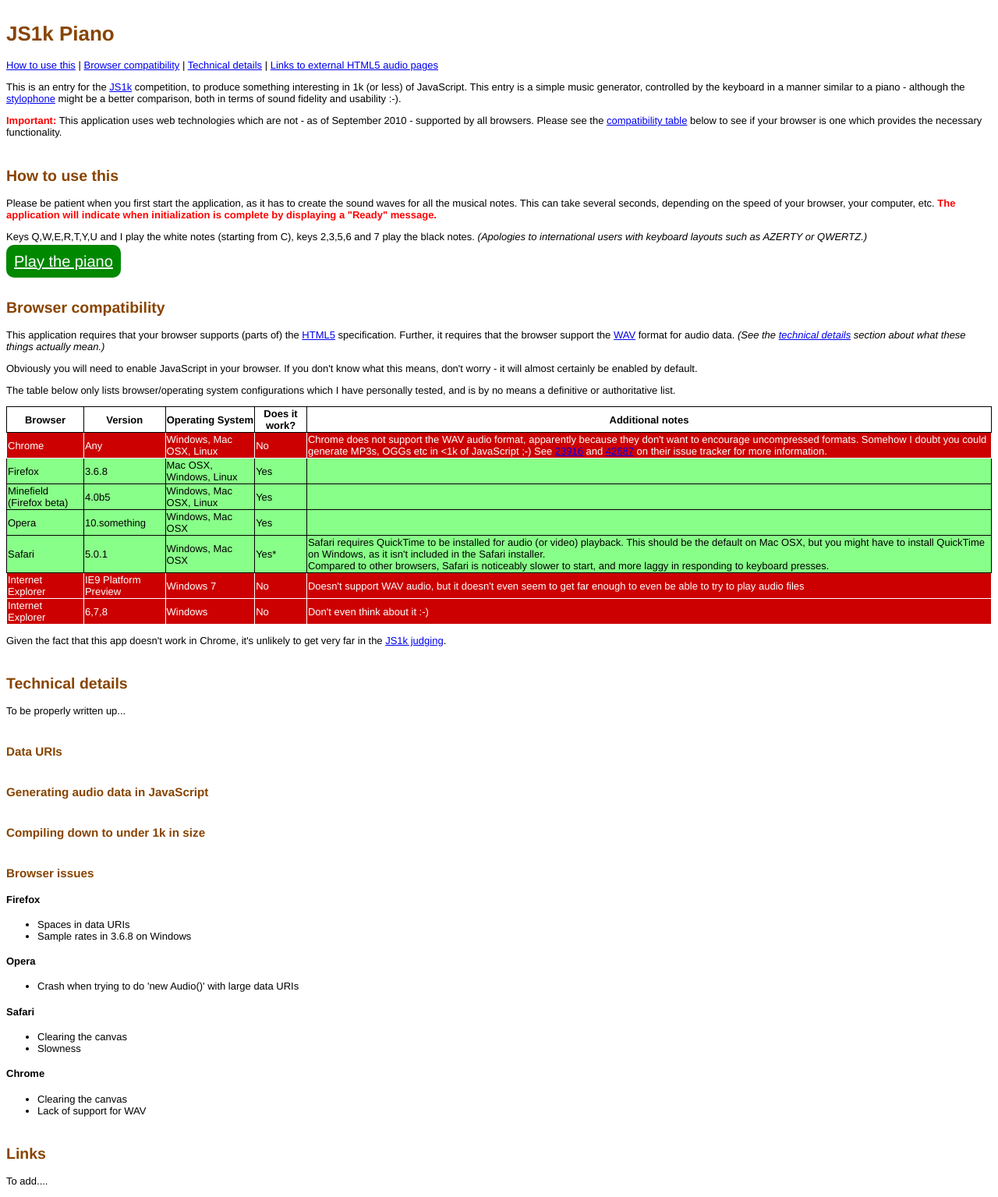
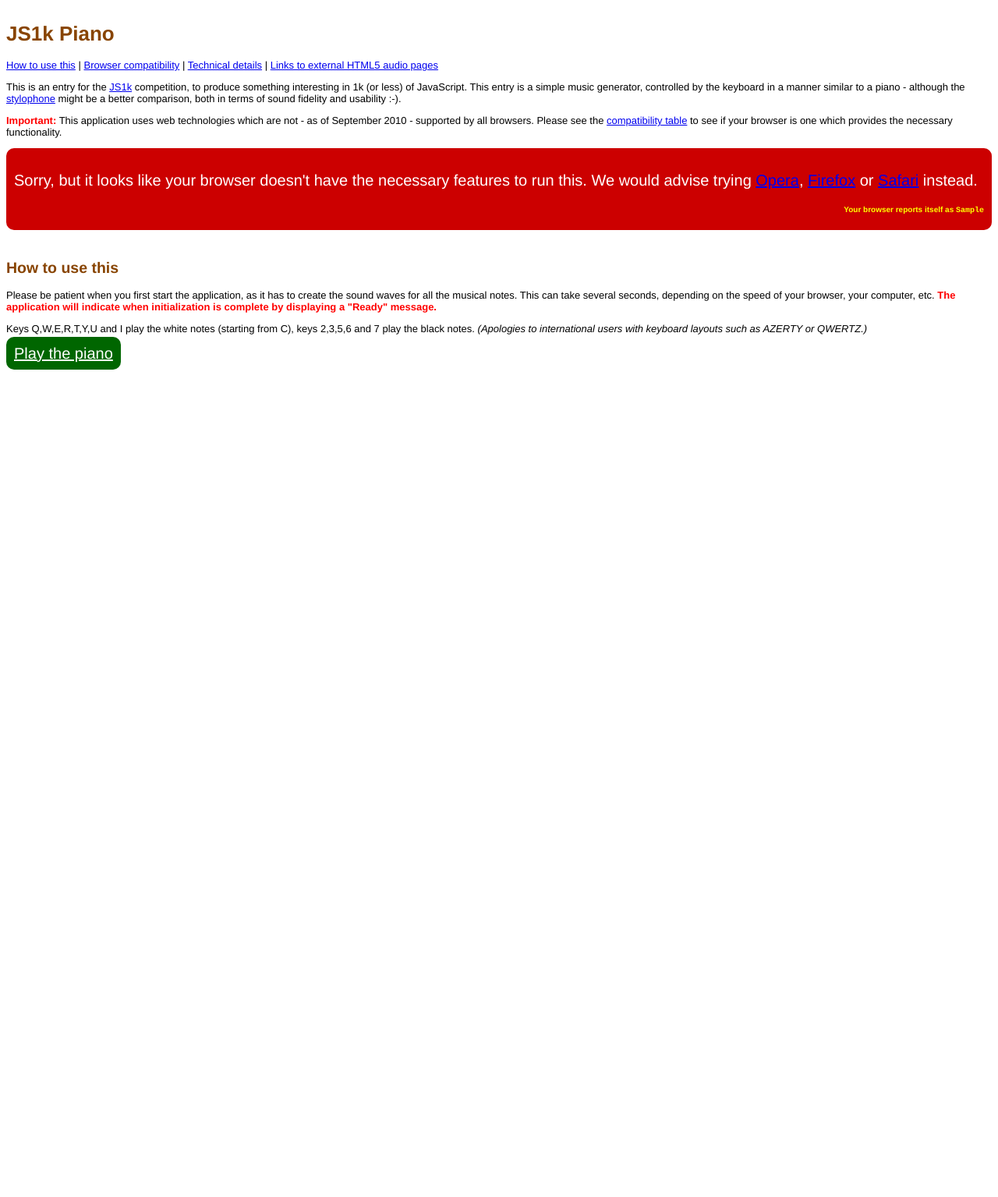
Before and after one commit to JohnSmithDev/js1kpiano, a Python web app: template templates/index.html in a window 1280 px wide. Shown: the whole page at 78% size. After the commit the page ends 474 px from the top, so only its background shows below. Run offline with Jinja, Linux system fonts and the light colour scheme; the template is opened without the code that fills it: most values are stand-ins (such as "Sample title", 1, 10 or a date in 2020).

Commit message:
brochureware improvements
git-svn-id: svn://sofia/js1kpiano/trunk@7 0e56b9e8-9c15-48ba-84e4-773b52758957

```diff
--- a/static/css/common.css
+++ b/static/css/common.css
@@ -17,6 +17,11 @@ h1, h2, h3 {
     color: #840;
 }
 
+h1 > a {
+    text-decoration: None;
+    color: #840;
+}
+
 table, td, th {
     border: 1px solid;
     border-collapse: collapse;
@@ -27,7 +32,7 @@ table, td, th {
     border-radius: 10px;
     -moz-border-radius: 10px;
     padding: 10px;
-    background-color: #080;
+    background-color: #060;
     font-size: 20px;
     font-family: Helvetica, Arial, sans-serif;
     text-align: center;
@@ -59,3 +64,31 @@ a#play_the_piano {
 .by_the_way {
     font-style: italic;
 }
+
+#get_a_different_browser {
+    color: #fff;
+    background-color: #c00;
+    border-radius: 10px;
+    -moz-border-radius: 10px;
+    padding: 10px;
+    font-size: 20px;
+    font-family: Helvetica, Arial, sans-serif;
+}
+
+a#get_a_different_browser {
+    color: #ff0;
+}
+
+.additional_info {
+    text-align: right;
+    color: #ff0;
+    font-family: Helvetica, Aria, sans-serif;
+    font-size: x-small;
+    font-weight: 900;
+}
+
+.technobabble {
+    font-family: Courier, monospace;
+    font-size: x-small;
+    font-weight: 900;
+}
--- a/templates/index.html
+++ b/templates/index.html
@@ -8,11 +8,11 @@
 	<nav>
 	    <a href="#how_to_use_this">How to use this</a>
 	    |
-	    <a href="#compatibility">Browser compatibility</a>
+	    <a href="/more_info#compatibility">Browser compatibility</a>
 	    |
-	    <a href="#tech">Technical details</a>
+	    <a href="/more_info#tech">Technical details</a>
 	    |
-	    <a href="#links">Links to external HTML5 audio pages</a>
+	    <a href="/more_info#links">Links to external HTML5 audio pages</a>
 
 
 	</nav>
@@ -26,14 +26,31 @@
 	    might be a better comparison, both in terms of sound fidelity and
 	    usability :-).
 	</p>
+
 	<p>
 	    <span class="hey_this_is_important">Important:</span> This application uses
 	    web technologies
 	    which are not - as of September 2010 - supported by all browsers.
 	    Please see the <a href="#compatibility">compatibility
-		table</a> below to see if your browser is one which
+		table</a> to see if your browser is one which
 	    provides the necessary functionality.
 	</p>
+
+	{% if not isCompatible %}
+	<div id="get_a_different_browser">
+	    <p>
+		Sorry, but it looks like your browser doesn't have the
+		necessary features to run this.  We would advise trying
+		<a href="http://www.opera.com">Opera</a>,
+		<a href="http://www.mozilla.com/firefox">Firefox</a> or
+		<a href="http://www.apple.com/safari">Safari</a> instead.
+	    </p>
+	    <p class="additional_info">
+		Your browser reports itself as
+		<span class="technobabble">{{ userAgent|escape}} </span>
+	    </p>
+	</div>
+	{% endif %}
 
 	<div id="how_to_use_this">
 	    <h2>How to use this</h2>
@@ -58,148 +75,5 @@
 	<p>
 	    <a id="play_the_piano" href="/piano.html">Play the piano</a>
 	</p>
-
-	<div id="compatibility">
-	    <h2>Browser compatibility</h2>
-	    <p>
-		This application requires that your browser supports (parts of) the
-		<a href="http://www.w3schools.com/html5/tag_audio.asp>&lt;audio&gt;</a> element introduced in
-		<a href="http://www.whatwg.org/specs/web-apps/current-work/multipage/">HTML5</a>
-		specification.  Further, it requires that the
-		browser support the <a href="https://ccrma.stanford.edu/courses/422/projects/WaveFormat/">WAV</a> format for audio data.
-		<span class="by_the_way">
-		    (See the
-		    <a href="#tech">technical details</a> section about
-		    what these things actually mean.)
-		</span>
-	    </p>
-	    <p>
-		Obviously you will need to enable JavaScript in your
-		browser.  If you don't know what this means, don't worry -
-		it will almost certainly be
-		enabled by default.
-	    </p>
-	    <p>
-		The table below only lists browser/operating system
-		configurations which I have personally tested, and
-		is by no means a definitive or authoritative list.
-	    </p>
-	    <table>
-		<tr>
-		    <th>Browser</th>
-		    <th>Version</th>
-		    <th>Operating System</th>
-		    <th>Does it work?</th>
-		    <th>Additional notes</th>
-		</tr>
-		<tr class="its_broken">
-		    <td>Chrome</td>
-		    <td>Any</td>
-		    <td>Windows, Mac OSX, Linux</td>
-		    <td>No</td>
-		    <td>
-			Chrome does not support the WAV audio format, apparently because
-			they don't want to encourage uncompressed formats.  Somehow I doubt
-			you could generate MP3s, OGGs etc in &lt;1k of JavaScript ;-) See
-			<a href="http://code.google.com/p/chromium/issues/detail?id=23916">23916</a>
-			and
-			<a href="http://code.google.com/p/chromium/issues/detail?id=42687">42687</a>
-			on their issue tracker for more information.
-		    </td>
-		</tr>
-		<tr class="it_works">
-		    <td>Firefox</td>
-		    <td>3.6.8</td>
-		    <td>Mac OSX, Windows, Linux</td>
-		    <td>Yes</td>
-		    <td />
-		</tr>
-		<tr class="it_works">
-		    <td>Minefield (Firefox beta)</td>
-		    <td>4.0b5</td>
-		    <td>Windows, Mac OSX, Linux</td>
-		    <td>Yes</td>
-		    <td />
-		</tr>
-		<tr class="it_works">
-		    <td>Opera</td>
-		    <td>10.something</td>
-		    <td>Windows, Mac OSX</td>
-		    <td>Yes</td>
-		    <td />
-		</tr>
-		<tr class="it_works">
-		    <td>Safari</td>
-		    <td>5.0.1</td>
-		    <td>Windows, Mac OSX</td>
-		    <td>Yes*</td>
-		    <td>Safari requires QuickTime to be installed for
-			audio (or video) playback.  This should be
-			the default on Mac OSX, but you might have to
-			install QuickTime on Windows, as it isn't
-			included in the Safari installer.
-			<br />
-			Compared to other
-			browsers, Safari is noticeably
-			slower to start, and more laggy in responding
-			to keyboard presses.
-		    </td>
-		</tr>
-		<tr class="its_broken">
-		    <td>Internet Explorer</td>
-		    <td>IE9 Platform Preview</td>
-		    <td>Windows 7</td>
-		    <td>No</td>
-		    <td>Doesn't support WAV audio, but it doesn't even seem to get
-		    far enough to even be able to try to play audio files</td>
-		</tr>
-		<tr class="its_broken">
-		    <td>Internet Explorer</td>
-		    <td>6,7,8</td>
-		    <td>Windows</td>
-		    <td>No</td>
-		    <td>Don't even think about it :-)</td>
-		</tr>
-	    </table>
-	    <p>
-		Given the fact that this app doesn't work in Chrome, it's unlikely to
-		get very far
-		in the <a href="http://js1k.com/rules">JS1k judging</a>.
-	    </p>
-	</div>
-
-	<div id="tech">
-	    <h2>Technical details</h2>
-	    <p>To be properly written up...</p>
-	    <h3 id="data_uris">Data URIs</h3>
-	    <h3 id="audio">Generating audio data in JavaScript</h3>
-	    <h3 id="compiling">Compiling down to under 1k in size</h3>
-	    <h3 id="issues">Browser issues</h3>
-	    <h4 id="firefox_issues">Firefox</h4>
-	    <ul>
-		<li>Spaces in data URIs</li>
-		<li>Sample rates in 3.6.8 on Windows</li>
-	    </ul>
-	    <h4 id="opera_issues">Opera</h4>
-	    <ul>
-		<li>Crash when trying to do 'new Audio()' with large data URIs</li>
-	    </ul>
-	    <h4 id="safari_issues">Safari</h4>
-	    <ul>
-		<li>Clearing the canvas</li>
-		<li>Slowness</li>
-	    </ul>
-	    <h4 id="chrome_issues">Chrome</h4>
-	    <ul>
-		<li>Clearing the canvas</li>
-		<li>Lack of support for WAV</li>
-	    </ul>
-	</div>
-
-	<div id="links">
-	    <h2>Links</h2>
-	    <p>To add....</p>
-	</div>
-
     </body>
 </html>
```
Also changed, not shown: content.py (+19 -4 lines), main.py (+9 -2 lines), templates/more_info.html (added, +166 -0 lines).
